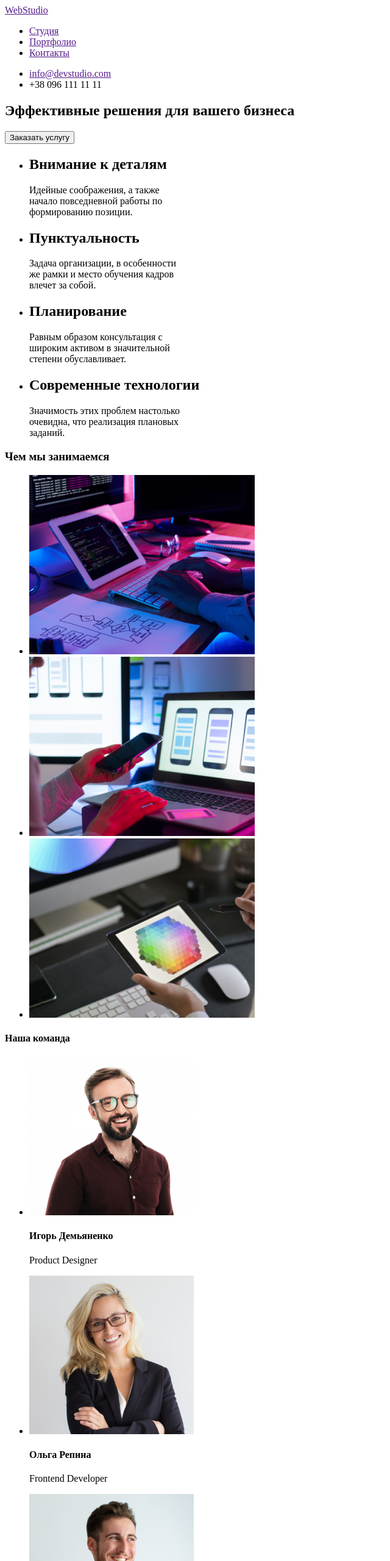
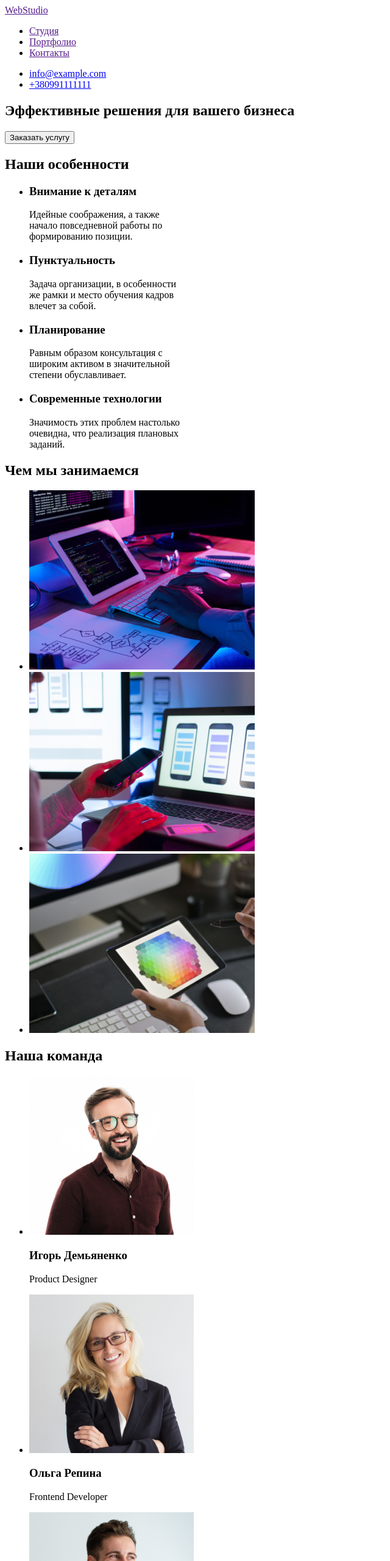
Before and after one commit to ArtemRe/goit-markup-hw-01, a plain HTML site: page index.html in a window 1280 px wide. Shown: the top 2560 px of the page at 61% size, without its empty margins (0-640 px from the left). Drawn offline with Linux system fonts and the light colour scheme.

Commit message:
дз с правками
поставил приттиер, заголовки исправлены, адреса исправлены, футер тег адрес добавлен

```diff
--- a/index.html
+++ b/index.html
@@ -18,43 +18,42 @@
 </ul>
 </nav>
 <ul>
-    <li> <a href="">info@devstudio.com</a></li>
-    <li> +38 096 111 11 11</li>
+    <li><a href="mailto:info@example.com">info@example.com</a></li>
+    <li><a href="tel:+380991111111">+380991111111</a></li>
 </ul>
 </header>
 <main>
-<div>
+
 <section>
-        <h1>
-            Эффективные решения для вашего бизнеса
-        </h1>
-        <button>Заказать услугу</button>
+<h1>Эффективные решения для вашего бизнеса</h1>
+<button type="button">Заказать услугу</button>
 </section>
-</div>
+
 <section>
+<h2>Наши особенности</h2>
 <ul>
     <li>
-            <h2>Внимание к деталям</h2>
+    <h3>Внимание к деталям</h3>
     <p>
              Идейные соображения, а также<br> начало повседневной работы по<br> формированию позиции.
     </p>
     </li>
     <li>
-            <h2>Пунктуальность</h2>
+    <h3>Пунктуальность</h3>
     <p>Задача организации, в особенности<br> же рамки и место обучения кадров<br> влечет за собой.</p>
     </li>
     <li>
-            <h2>Планирование</h2>
+    <h3>Планирование</h3>
     <p>Равным образом консультация с<br> широким активом в значительной<br> степени обуславливает.</p>
     </li>
     <li>
-            <h2>Современные технологии</h2>
+    <h3>Современные технологии</h3>
     <p>Значимость этих проблем настолько<br> очевидна, что реализация плановых<br> заданий.</p>
     </li>
 </ul>
 </section>
 <section>
-    <h3>Чем мы занимаемся</h3>
+    <h2>Чем мы занимаемся</h2>
 <ul>
     <li> <img src="images/img.jpg" alt="close-up-image-programer-working-his-desk-office" width="370"></li>
     <li> <img src="images/2.jpg" alt=" web-ui-designers-are-developing-application-smartphones-team-creators-is-working-interface-mobile-phones" width="370"></li>
@@ -62,23 +61,23 @@
 </ul>
 </section>
 <section>
-    <h4>Наша команда</h4>
+    <h2>Наша команда</h2>
 <ul>
 
         <li> <img src="images/igor.jpg" alt="" width="270">
-        <h4>Игорь Демьяненко</h4>
+        <h3>Игорь Демьяненко</h3>
     <p>Product Designer</p>
     </li>
     <li> <img src="images/olga.jpg" alt="" width="270">
-        <h4>Ольга Репина</h4>
+    <h3>Ольга Репина</h3>
     <p>Frontend Developer</p>
     </li>
     <li> <img src="images/nik.jpg" alt="" width="270">
-        <h4>Николай Тарасов</h4>
+    <h3>Николай Тарасов</h3>
     <p>Marketing</p>
     </li>
     <li> <img src="images/mih.jpg" alt="" width="270">
-        <h4>Михаил Ермаков</h4>
+    <h3>Михаил Ермаков</h3>
     <p>UI Designer</p>
     </li>
 </ul>
@@ -88,11 +87,14 @@
     <a href="">
         WebStudio
     </a>
+<address>
+    <p>г. Киев, пр-т Леси Украинки, 26</p>
 <ul>
-<li>г. Киев, пр-т Леси Украинки, 26</li>
-<li>info@example.com</li>
-<li>+38 099 111 11 11</li>
+
+<li><a href="mailto:info@example.com">info@example.com</a></li>
+<li><a href="tel:+380991111111">+380991111111</a></li>
 </ul>
+</address>
 </footer>
 </body>
 </html>
```
Also changed, not shown: .prettierrc.json (added). Lines whose indentation alone changed are shown as unchanged.
